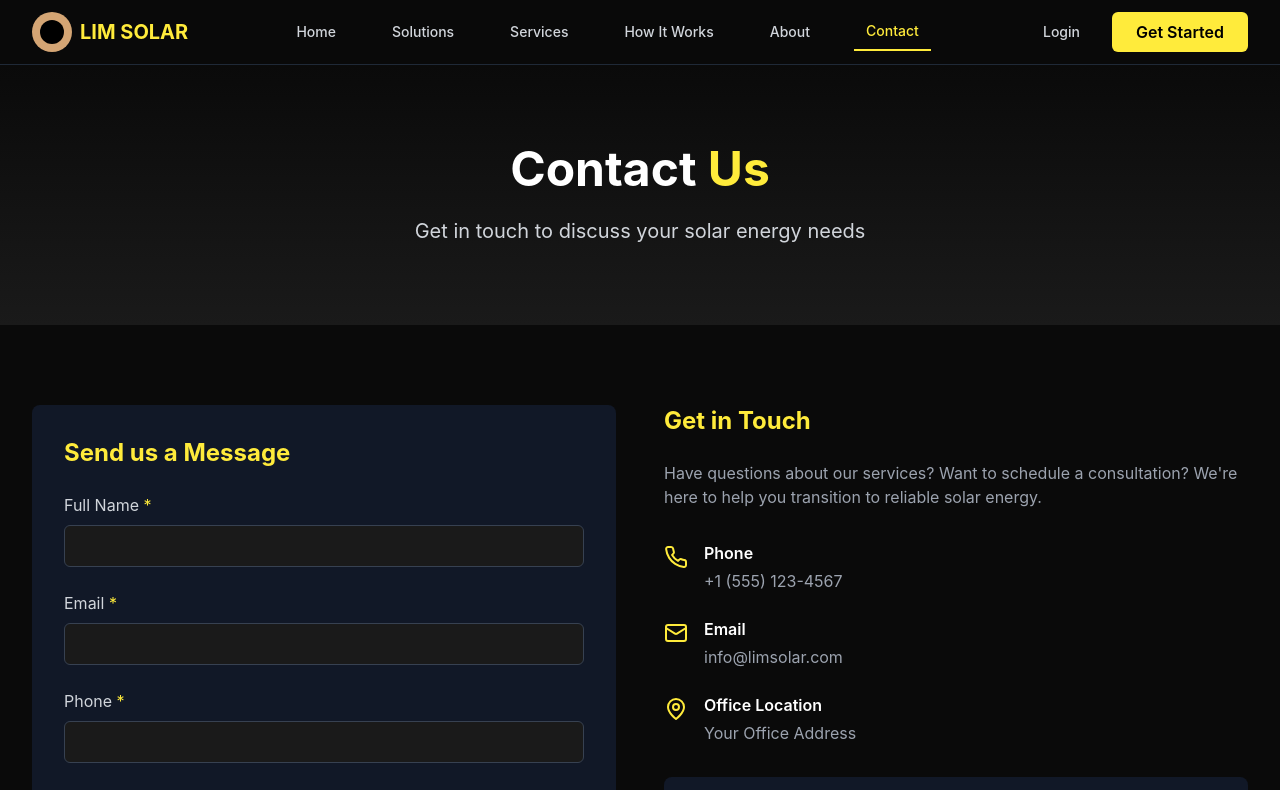
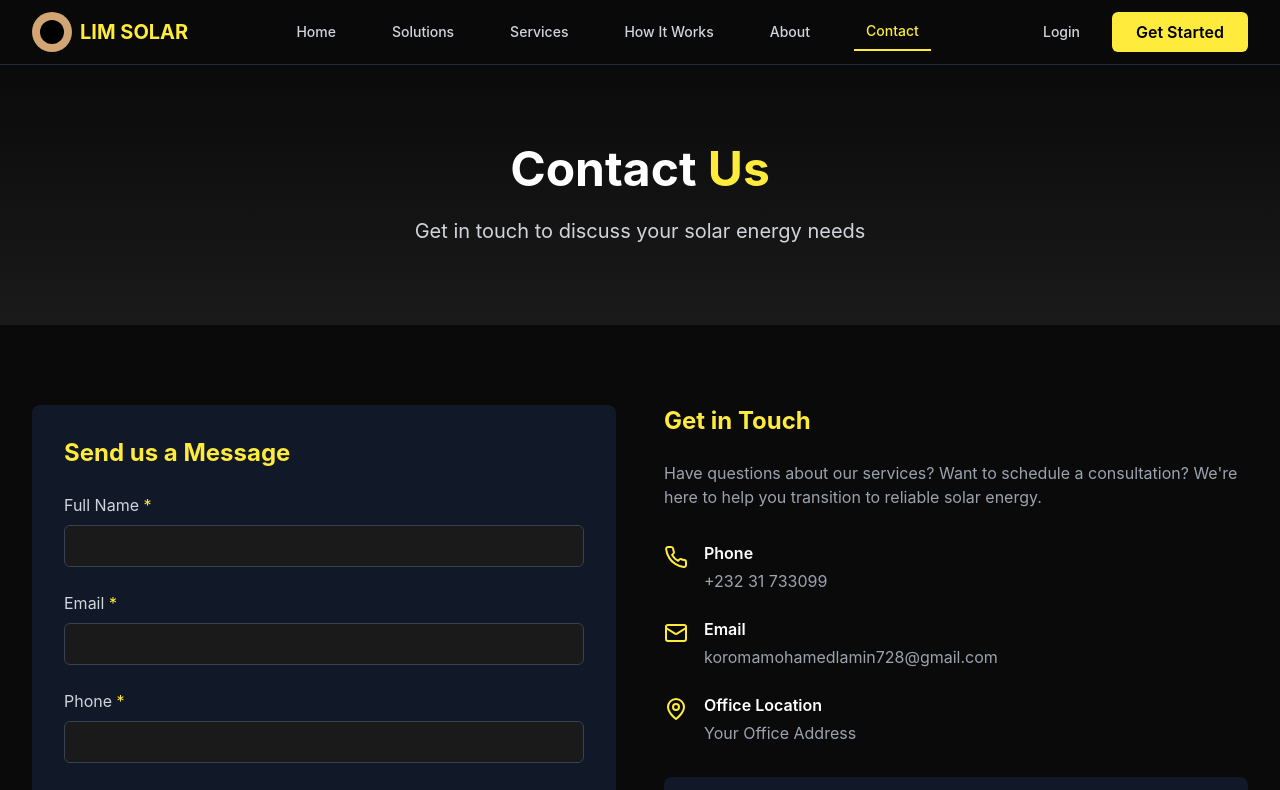
Before and after one commit to TECXBOY/limsolar, a React (Vite) app: page /contact in a window 1280 px wide. Shown: the top 790 px of the page. Built offline with nearby package versions, Linux system fonts and the light colour scheme.

Commit message:
updatin contact info section using github

```diff
--- a/src/pages/Contact.jsx
+++ b/src/pages/Contact.jsx
@@ -182,7 +182,7 @@ const Contact = () => {
                   </div>
                   <div>
                     <h3 className="text-white font-semibold mb-1">Phone</h3>
-                    <p className="text-gray-400">+1 (555) 123-4567</p>
+                    <p className="text-gray-400">+232 31 733099</p>
                   </div>
                 </div>
 
@@ -192,7 +192,7 @@ const Contact = () => {
                   </div>
                   <div>
                     <h3 className="text-white font-semibold mb-1">Email</h3>
-                    <p className="text-gray-400">info@limsolar.com</p>
+                    <p className="text-gray-400">koromamohamedlamin728@gmail.com</p>
                   </div>
                 </div>
 
```
